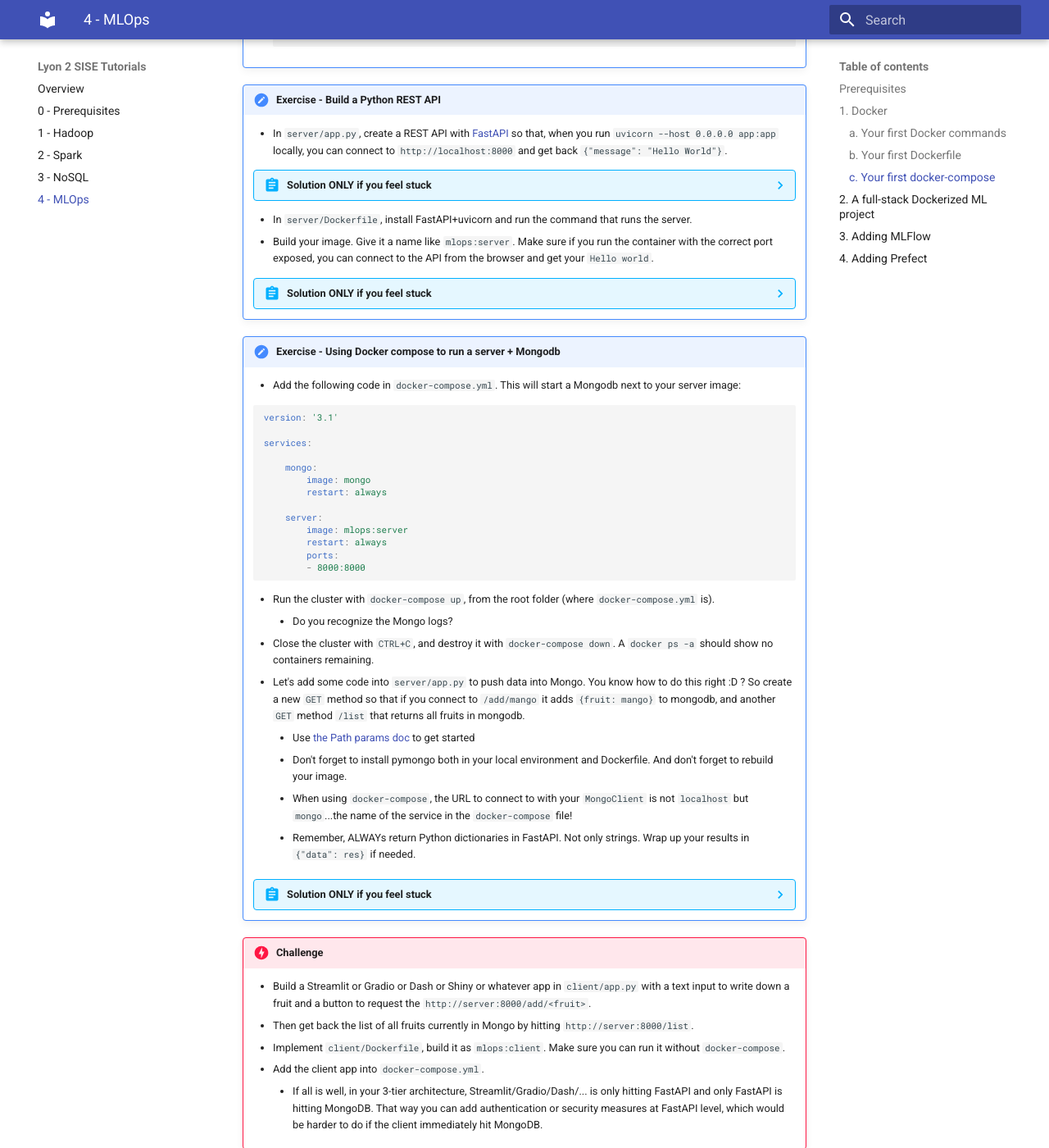
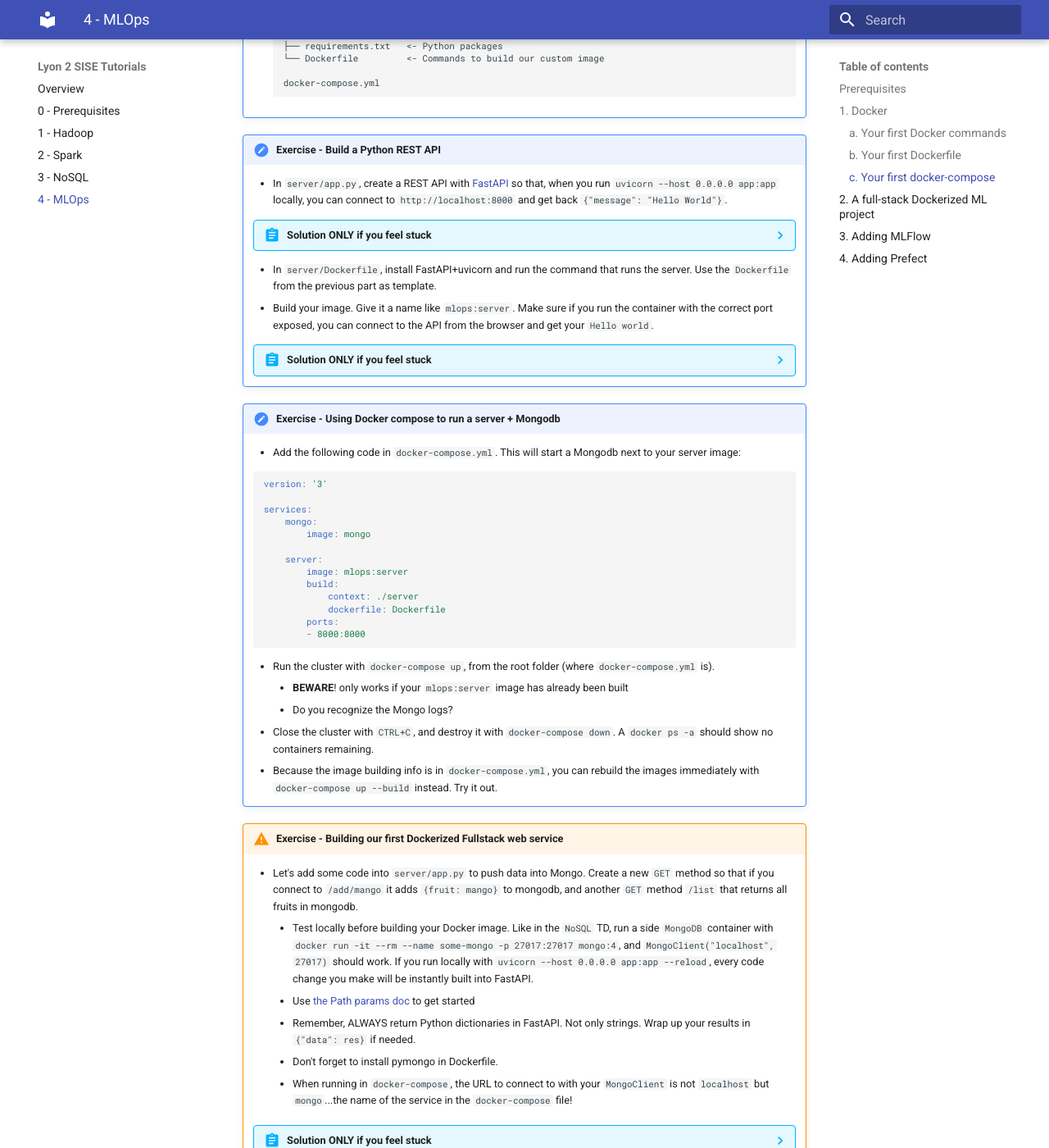
Before and after one commit to andfanilo/lyon2, an MkDocs documentation site: the page built from docs/mlops.md, in a window 1280 px wide and 1400 px high, scrolled down 4928 px. Shown: the whole window at 82% size. Built offline with MkDocs 1.6.1 and Material for MkDocs 9.7.7, drawn with Linux system fonts in a browser that asks for light colours; some of the changed text lies outside the part shown.

Commit message:
Add more fixes

````diff
--- a/docs/mlops.md
+++ b/docs/mlops.md
@@ -72,6 +72,7 @@
     ```
     td
      ├── app.py             <- A python script
+     ├── requirements.txt   <- Python packages (feel free to install something...like `rich`)
      └── Dockerfile         <- Has the Docker commands to build our custom image
     ```
 
@@ -81,20 +82,21 @@
     - Open the `Dockerfile` file with your favorite editor.
     - Write down the following lines:
         - `FROM` specifies the parent image
-        - `COPY` copies files or directories from the folder you ran docker from, into the image
-        - `WORKDIR` puts the image location to the desired folder. Here, all future commands will be run inside the `/app` folder, like if you did a `cd /app`.
-        - `RUN` runs a classic command
+        - `COPY` copies files or directories from the folder you ran docker from, into the image (at the current selected `WORKDIR`)
+        - `WORKDIR` puts the image location to the desired folder. In this example, all future commands will be run inside the `/app` folder, like if you did a `cd /app`.
+        - `RUN` runs a classic UNIX command. Use them to install stuff.
         - `CMD` defines the command the Docker container will run.
-        - There are some more [here](https://docs.docker.com/engine/reference/builder/)
+        - There are some more [here](https://docs.docker.com/engine/reference/builder/) but those are the most essential
 
     ```Dockerfile
     FROM python:3.8-slim
 
-    COPY app.py /app/app.py
+    COPY requirements.txt /app/requirements.txt
 
     WORKDIR /app
+    RUN pip install -r requirements.txt
 
-    RUN pip install rich
+    COPY app.py app.py
 
     CMD ["python", "app.py"]
     ```
@@ -104,7 +106,7 @@
         - the `./` specifies the folder which contains the `Dockerfile` to build. You should already be in the said folder.
     - Make sure the new `td` image was created. What is the size of the image? The command is similar to one used in a previous section.
     - Run your new image! The command is similar to one used in a previous section.
-    - Docker build work in layers. Edit or duplicate the `RUN pip install rich` line to add some more dependencies (like, install `pandas` or `numpy` or something cool). When you rerun the same `build` command, do you notice something in the print output? You should see ` ---> Using cache` appear in particular places, telling you it didn't start the build from scratch.
+    - Docker build work in layers. Try to add dependencies in the `requirements.txt` file. When you rerun the same `build` command, do you notice something in the print output? You should see ` ---> Using cache` appear in particular places, telling you it didn't start the build from scratch.
         - Useful when you have Dockerfiles with around 100 commands [like the Kaggle/python one](https://github.com/Kaggle/docker-python/blob/main/Dockerfile.tmpl)
 
 !!! danger "Challenge"
@@ -122,10 +124,12 @@
     ```
     client
     ├── app.py             <- Streamlit/Gradio/Panel/Dash/Shiny to request a REST API
+    ├── requirements.txt   <- Python packages
     └── Dockerfile         <- Commands to build our custom image
 
     server
     ├── app.py             <- FastAPI to expose a REST API that will write to MongoDB
+    ├── requirements.txt   <- Python packages
     └── Dockerfile         <- Commands to build our custom image
 
     docker-compose.yml
@@ -147,7 +151,7 @@
             return {"message": "Hello World"}
         ```
 
-    - In `server/Dockerfile`, install FastAPI+uvicorn and run the command that runs the server.
+    - In `server/Dockerfile`, install FastAPI+uvicorn and run the command that runs the server. Use the `Dockerfile` from the previous part as template.
     - Build your image. Give it a name like `mlops:server`. Make sure if you run the container with the correct port exposed, you can connect to the API from the browser and get your `Hello world`.
 
     ??? abstract "Solution ONLY if you feel stuck"
@@ -155,11 +159,12 @@
         ```Dockerfile
         FROM python:3.8-slim
 
-        COPY app.py /app/app.py
-
+        COPY requirements.txt /app/requirements.txt
         WORKDIR /app
 
-        RUN pip install uvicorn fastapi
+        RUN pip install -r requirements.txt
+
+        COPY app.py app.py
 
         CMD ["uvicorn", "--host", "0.0.0.0", "app:app"]
         ```
@@ -168,29 +173,34 @@
     - Add the following code in `docker-compose.yml`. This will start a Mongodb next to your server image:
 
     ```yaml
-    version: '3.1'
+    version: '3'
 
     services:
-
         mongo:
             image: mongo
-            restart: always
 
         server:
             image: mlops:server
-            restart: always
+            build:
+                context: ./server
+                dockerfile: Dockerfile
             ports:
             - 8000:8000
     ```
 
     - Run the cluster with `docker-compose up`, from the root folder (where `docker-compose.yml` is).
+        - **BEWARE**! only works if your `mlops:server` image has already been built
         - Do you recognize the Mongo logs?
     - Close the cluster with `CTRL+C`, and destroy it with `docker-compose down`. A `docker ps -a` should show no containers remaining.
-    - Let's add some code into `server/app.py` to push data into Mongo. You know how to do this right :D ? So create a new `GET` method so that if you connect to `/add/mango` it adds `{fruit: mango}` to mongodb, and another `GET` method `/list` that returns all fruits in mongodb.
+    - Because the image building info is in `docker-compose.yml`, you can rebuild the images immediately with `docker-compose up --build` instead. Try it out.
+
+!!! warning "Exercise - Building our first Dockerized Fullstack web service"
+    - Let's add some code into `server/app.py` to push data into Mongo. Create a new `GET` method so that if you connect to `/add/mango` it adds `{fruit: mango}` to mongodb, and another `GET` method `/list` that returns all fruits in mongodb.
+        - Test locally before building your Docker image. Like in the `NoSQL` TD, run a side `MongoDB` container with `docker run -it --rm --name some-mongo -p 27017:27017 mongo:4`, and `MongoClient("localhost", 27017)` should work. If you run locally with `uvicorn --host 0.0.0.0 app:app --reload`, every code change you make will be instantly built into FastAPI.
         - Use [the Path params doc](https://fastapi.tiangolo.com/tutorial/path-params/) to get started
-        - Don't forget to install pymongo both in your local environment and Dockerfile. And don't forget to rebuild your image.
-        - When using `docker-compose`, the URL to connect to with your `MongoClient` is not `localhost` but `mongo`...the name of the service in the `docker-compose` file!
-        - Remember, ALWAYs return Python dictionaries in FastAPI. Not only strings. Wrap up your results in `{"data": res}` if needed.
+        - Remember, ALWAYS return Python dictionaries in FastAPI. Not only strings. Wrap up your results in `{"data": res}` if needed.
+        - Don't forget to install pymongo in Dockerfile.
+        - When running in `docker-compose`, the URL to connect to with your `MongoClient` is not `localhost` but `mongo`...the name of the service in the `docker-compose` file!
 
     ??? abstract "Solution ONLY if you feel stuck"
         My `server/app.py` content:
````
Also changed, not shown: other parts of docs/mlops.md (+5 -3 lines).
